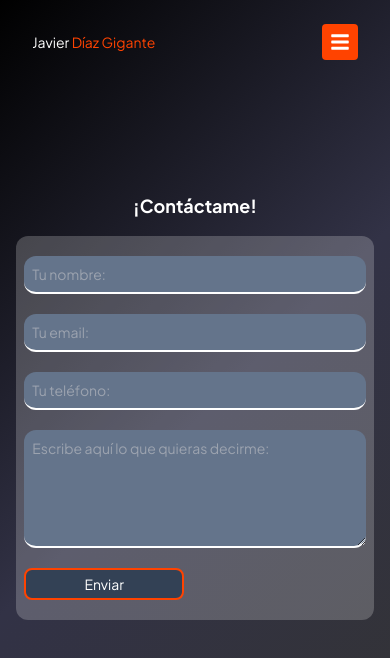
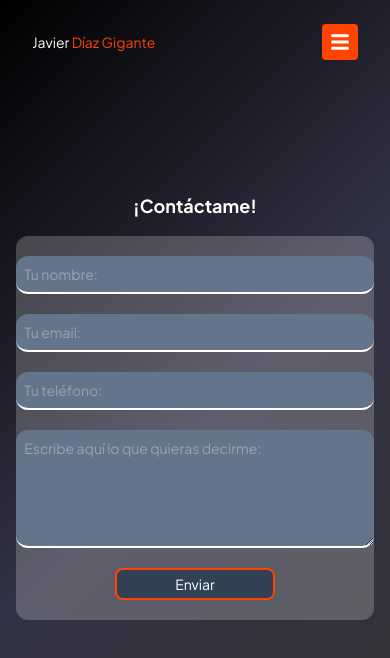
Before and after one commit to javigigante/my-resume, a Next.js app: page /contact in a window 390 px wide. Shown: the top 658 px of the page. Built offline with nearby package versions, Linux system fonts and the light colour scheme.

Commit message:
Commit 05122024 14:05h

```diff
--- a/app/contact/page.jsx
+++ b/app/contact/page.jsx
@@ -5,8 +5,8 @@ import ContactForm from "@/components/forms/ContactForm"
 const Contact = () => {
 
     return (
-        <div className="w-full z-20 h-screen lg:landscape:h-screen sm:landscape:h-[calc(200vh-10px)] flex justify-center items-center">
-            <div className="w-11/12 gap-4 h-full pb-8 flex flex-col justify-center items-center">
+        <div className="w-full z-20 h-screen lg:landscape:h-screen md:landscape:h-[calc(200vh-10px)] sm:landscape:h-[calc(200vh-10px)] flex justify-center items-center">
+            <div className="w-11/12 gap-4 h-full lg:pt-0 pb-8 flex flex-col justify-center items-center">
                 <div className="w-full">
                     <h3 className="font-bold text-center md:text-2xl text-lg">¡Contáctame!</h3>
                 </div>
--- a/components/forms/ContactForm.jsx
+++ b/components/forms/ContactForm.jsx
@@ -4,21 +4,18 @@ import React, { useRef, useState } from "react";
 
 const ContactForm = () => {
   const form = useRef();
-  const [messageSent, setMessageSent] = useState(false);
-  const [isButtonDisabled, setButtonDisabled] = useState(false);
+  const [ messageSent, setMessageSent ] = useState(false);
+  const [ isButtonDisabled, setButtonDisabled ] = useState(false);
 
   const sendEmail = async (e) => {
     e.preventDefault();
 
-    // Verificar los datos del formulario
     const data = {
-      name: e.target.name.value,    // Asegúrate de que los nombres coincidan
-      email: e.target.email.value,  // 'name' y 'email' deben coincidir con los nombres de los campos
+      name: e.target.name.value,
+      email: e.target.email.value,
       phone: e.target.phone.value,
       message: e.target.message.value,
     };
-
-    console.log("Datos enviados:", data);  // Verificar que los datos sean correctos
 
     try {
       setButtonDisabled(true);
@@ -31,61 +28,62 @@ const ContactForm = () => {
 
       if (response.ok) {
         setMessageSent(true);
-        console.log("Email sent successfully!");
+        console.log( "Email sent successfully!" );
         form.current.reset();
       } else {
         const errorData = await response.json();
-        console.error("Error:", errorData.message);
-        alert("Failed to send the email. Please try again.");
+        console.error( "Error:", errorData.message );
+        alert( "Failed to send the email. Please try again." );
       }
     } catch (error) {
-      console.error("Unexpected error:", error);
-      alert("Something went wrong. Please try again.");
+      console.error( "Unexpected error:", error );
+      alert( "Something went wrong. Please try again." );
     } finally {
       setButtonDisabled(false);
-      setTimeout(() => setMessageSent(false), 5000);
+      setTimeout( () => setMessageSent(false), 5000 );
     }
   };
 
   return (
-    <div className="w-full max-w-md glass md:px-5 px-2 md:py-10 py-5 rounded-xl">
-      <form ref={form} onSubmit={sendEmail} className="w-full flex flex-col gap-5">
+    <div className="w-full max-w-md glass md:px-5 md:py-10 py-5 rounded-xl">
+      <form ref={ form } onSubmit={ sendEmail } className="w-full flex flex-col gap-5 items-center justify-center">
         <input
           required
           type="text"
-          name="name"      // Nombre de campo correcto
+          name="name"
           placeholder="Tu nombre:"
           className="input-field md:text-lg text-sm w-full md:p-3 p-2 outline-none border-b-2 border-white bg-slate-500 rounded-xl"
         />
         <input
           required
           type="text"
-          name="email"     // Nombre de campo correcto
+          name="email"
           placeholder="Tu email:"
           className="input-field md:text-lg text-sm w-full md:p-3 p-2 outline-none border-b-2 border-white bg-slate-500 rounded-xl"
         />
         <input
           type="tel"
-          name="phone"     // Nombre de campo correcto
+          name="phone"
           placeholder="Tu teléfono:"
           className="input-field md:text-lg text-sm w-full md:p-3 p-2 outline-none border-b-2 border-white bg-slate-500 rounded-xl"
         />
         <textarea
           required
-          name="message"   // Nombre de campo correcto
-          rows={5}
+          name="message"
+          rows={ 5 }
           placeholder="Escribe aquí lo que quieras decirme:"
           className="input-field md:text-lg text-sm w-full md:p-3 p-2 outline-none border-b-2 border-white bg-slate-500 rounded-xl"
         />
-        <button disabled={isButtonDisabled} className="md:w-full w-40 md:h-10 h-8 bg-slate-700 rounded-lg text-white md:text-lg text-sm transition-all duration-150 ease-in-out hover:bg-primarycolor border-2 border-primarycolor hover:text-white">
+        <button disabled={ isButtonDisabled }
+          className="md:w-full w-40 md:h-10 h-8 bg-slate-700 rounded-lg text-white md:text-lg text-sm transition-all duration-150 ease-in-out hover:bg-primarycolor border-2 border-primarycolor hover:text-white items-center justify-center">
           Enviar
         </button>
       </form>
-      {messageSent && (
+      { messageSent && (
         <div className="py-2 text-center text-sm">
           <h4>Tu mensaje ha sido enviado.<br />¡Te contestaré a la mayor brevedad!</h4>
         </div>
-      )}
+      ) }
     </div>
   );
 };
```
